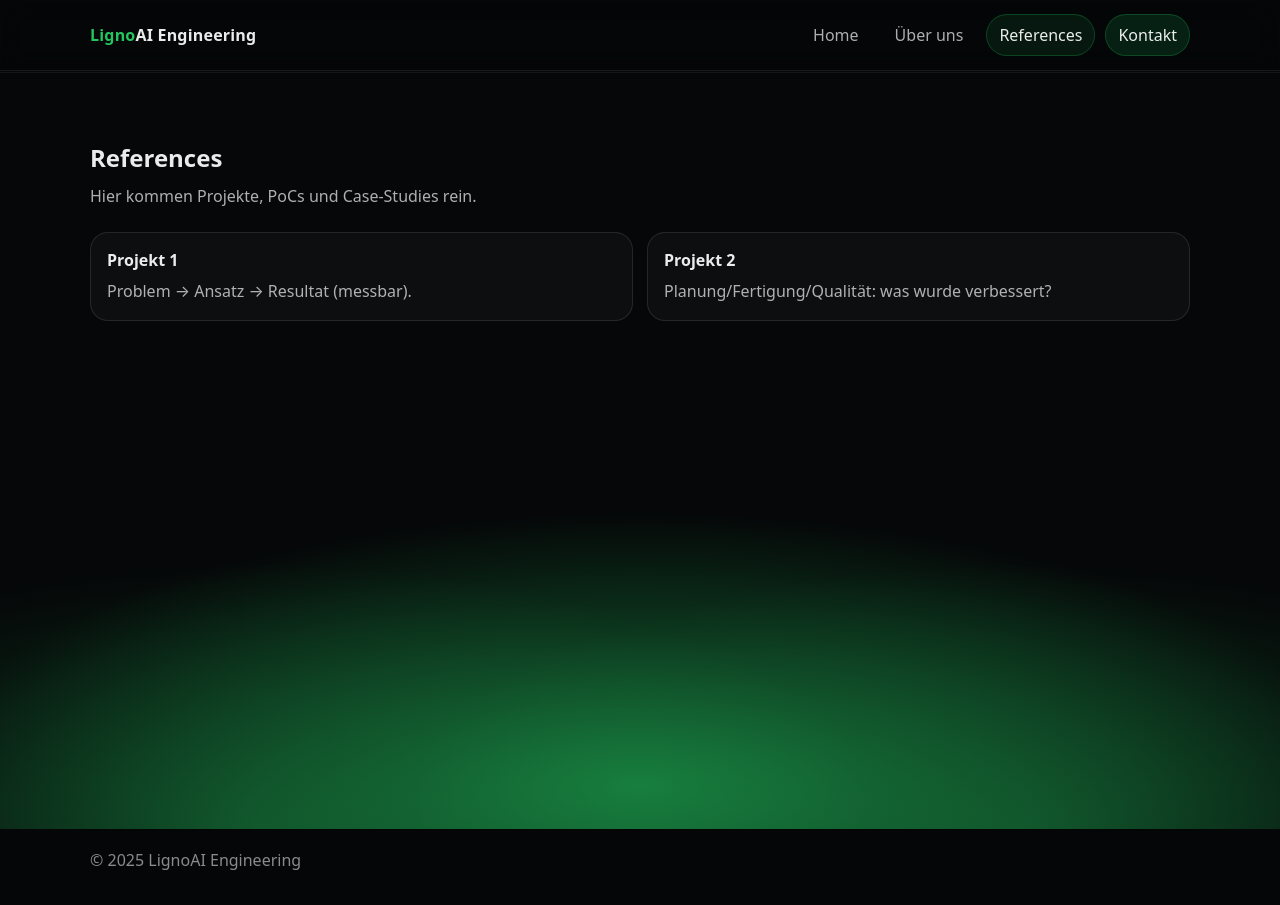
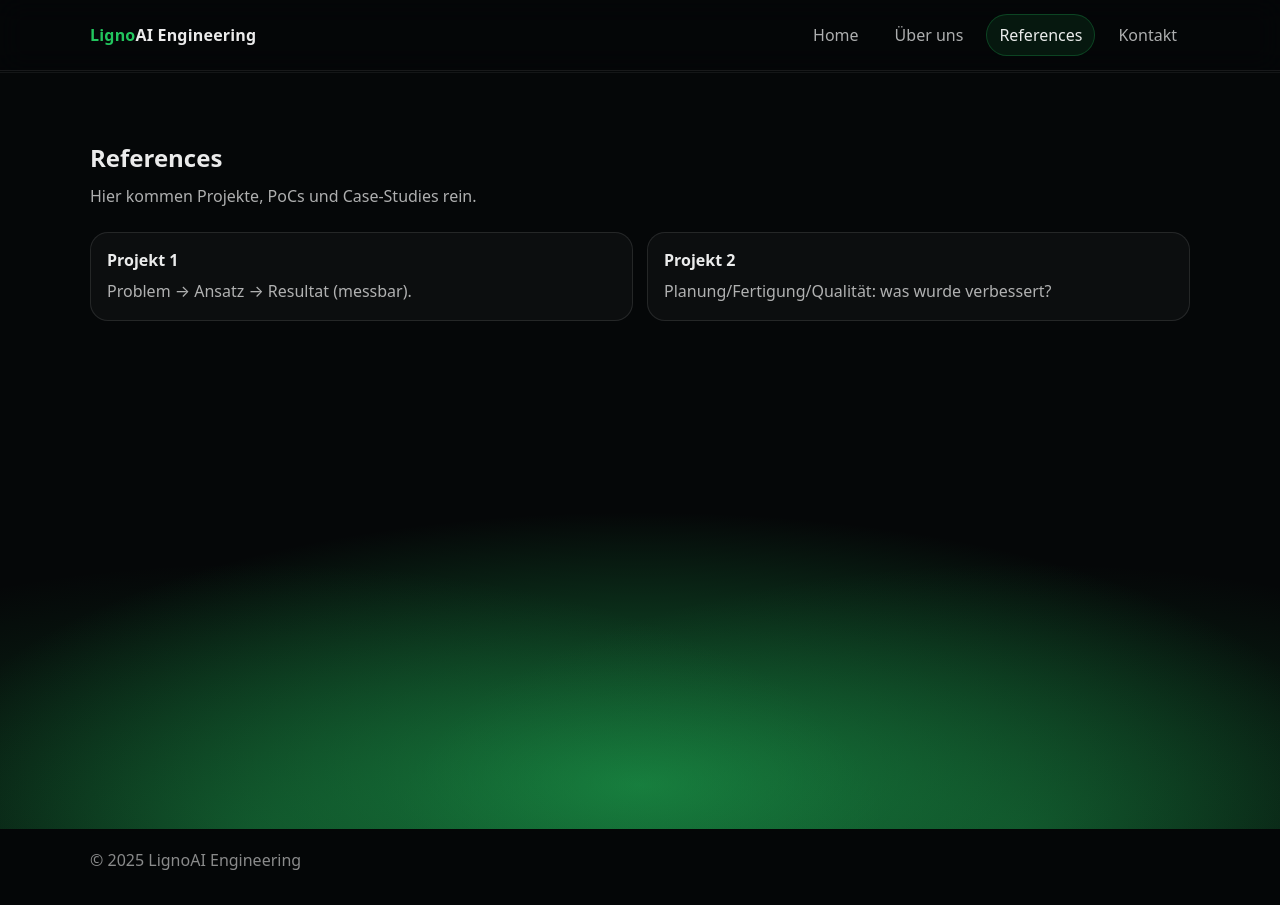
Before and after one commit to sebastiankoukoui/LignoAI, a plain HTML site: page references.html in a window 1280 px wide. Drawn offline with Linux system fonts and the light colour scheme.

Commit message:
Update references.html

```diff
--- a/references.html
+++ b/references.html
@@ -15,7 +15,7 @@
         <a href="index.html">Home</a>
         <a href="about.html">Über uns</a>
         <a class="active" href="references.html">References</a>
-        <a class="cta" href="contact.html">Kontakt</a>
+        <a href="contact.html">Kontakt</a>
       </nav>
     </div>
   </header>
```
